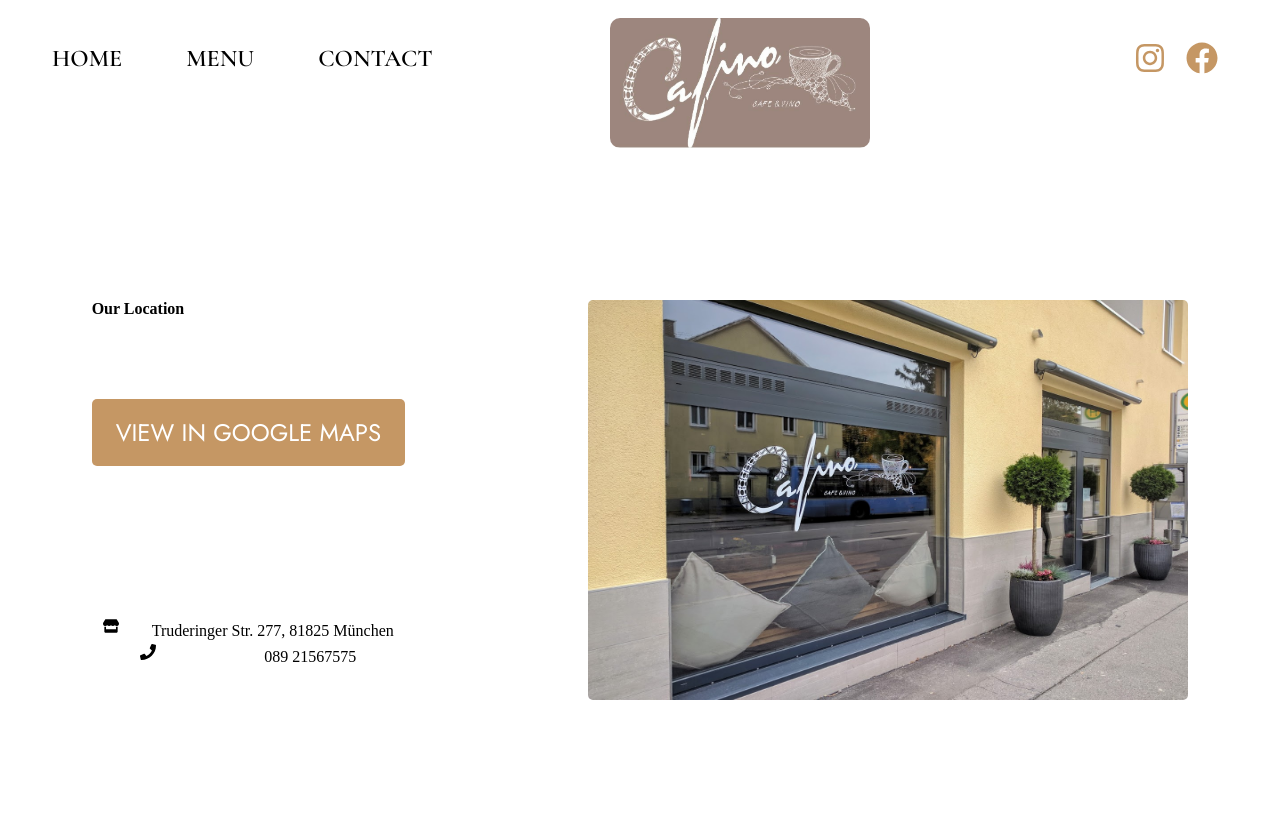
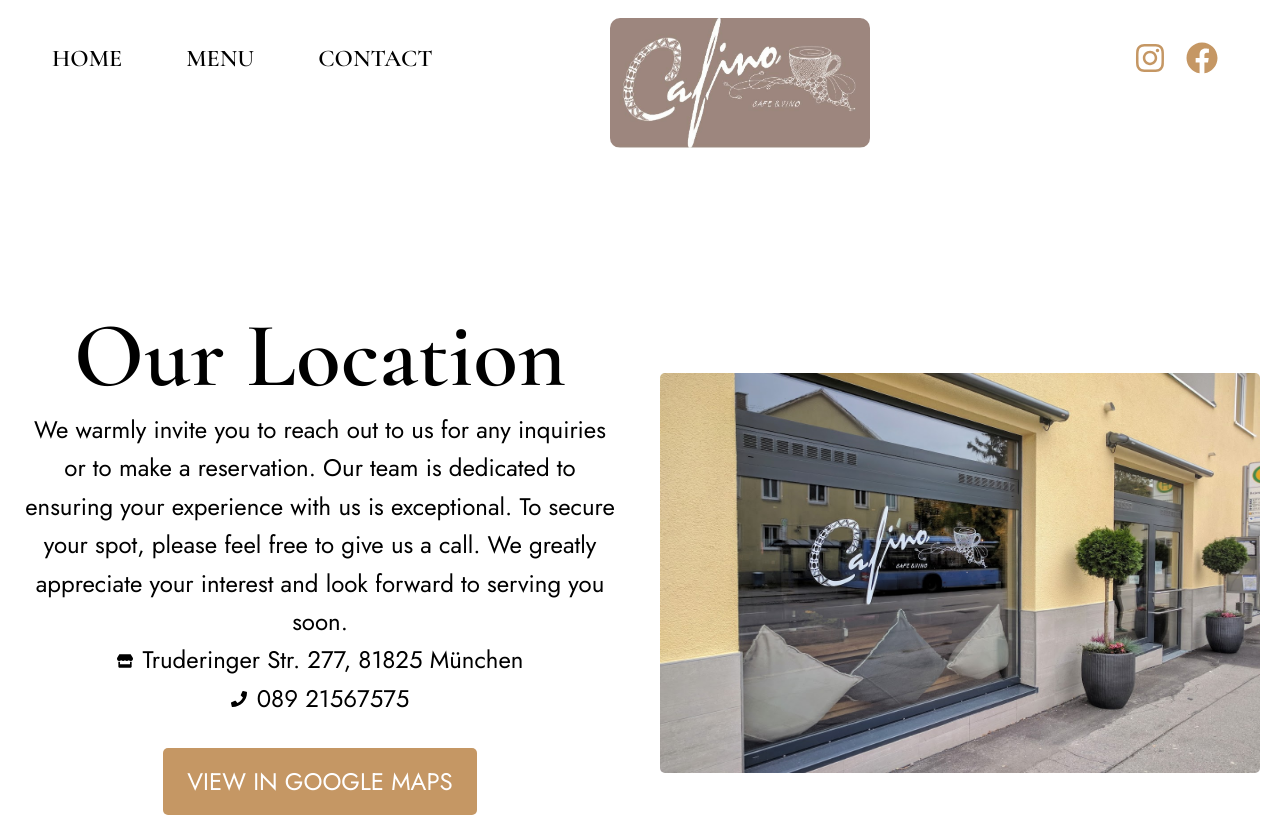
Before and after one commit to ececmk/cafino, a React (Create React App) app: page /contact in a window 1280 px wide. Shown: the top 817 px of the page. Built offline with nearby package versions, Linux system fonts and the light colour scheme.

Commit message:
contact page done

```diff
--- a/src/App.js
+++ b/src/App.js
@@ -4,6 +4,7 @@ import Navbar from './Components/Navbar/Navbar';
 import Home from "./Pages/Home/Home";
 import MenuPage from './Pages/Menu/MenuPage';
 import Contact from "./Pages/Contact/Contact";
+import Footer from "./Components/Footer/Footer";
 
 function App() {
   return (
@@ -14,6 +15,7 @@ function App() {
        <Route path="/menu" element={<MenuPage />} />
        <Route path="/contact" element={<Contact />} />
       </Routes>
+      <Footer />
     </Router>
   );
 }
--- a/src/Pages/Contact/Contact.css
+++ b/src/Pages/Contact/Contact.css
@@ -1,10 +1,15 @@
-.contact {
+.contact-container {
     display: flex;
     justify-content: space-around;
+    align-items: center;
     position: relative;
     top: 300px;
+    margin-bottom: 500px;
+}
 
-    z-index: 999;
+.contact-wrapper {
+    max-width: 600px;
+  flex-direction: column;
 }
 
 .contact-img {
@@ -12,3 +17,24 @@
     height: 400px;
     border-radius: 5px;
 }
+
+.contact-info {
+  display: flex;
+  justify-content: center;
+  align-items: center;
+}
+
+.contact-container h4 {
+    font-size: var(--font-size-heading);
+    font-family: var(--heading-font);
+    text-align: center;
+}
+
+.contact-container p {
+    font-size: var(--font-size-text);
+    font-family: var(--body-font);
+}
+
+.contact-info p {
+    margin-left: 10px;
+}
--- a/src/Pages/Contact/Contact.js
+++ b/src/Pages/Contact/Contact.js
@@ -4,19 +4,19 @@ import { FaStore, FaPhone } from 'react-icons/fa';
 
 const Contact = () => {
     return (
-        <section className='contact'>
-            <div>
-                <h4>Our Location</h4>
-                <div className='contact'>
-                    <FaStore className='icon' />
+        <section className='contact-container'>
+            <div className='contact-wrapper'>
+                <h4 >Our Location</h4>
+                <p>We warmly invite you to reach out to us for any inquiries or to make a reservation. Our team is dedicated to ensuring your experience with us is exceptional. To secure your spot, please feel free to give us a call. We greatly appreciate your interest and look forward to serving you soon.</p>
+                <div className='contact-info'>
+                    <FaStore className='icon'/>
                     <p>Truderinger Str. 277, 81825 München</p>
                 </div>
-                <div className='contact'>
-                    <FaPhone className='icon' />
+                <div className='contact-info'>
+                    <FaPhone className='icon'/>
                     <p>089 21567575</p>
                 </div>
-
-                <button>View in Google Maps</button>
+               <a href='https://goo.gl/maps/oQL5fwE1crzjUckG7'  target="_blank" rel="noreferrer"> <button>View in Google Maps</button></a>
             </div>
             <img className='contact-img' src='../../../images/cafino-outside.jpg' alt='Cafino Outside' />
         </section>
--- a/src/Pages/Home/Home.js
+++ b/src/Pages/Home/Home.js
@@ -25,7 +25,6 @@ const Home = () => {
       <section className='follow-insta'>
       <a href="https://www.instagram.com/cafino_muenchen/" target="_blank" rel="noreferrer"> <button><p>Follow Us on Instagram</p></button></a>
       </section>
-      <Footer />
     </div>
   )
 }
```
